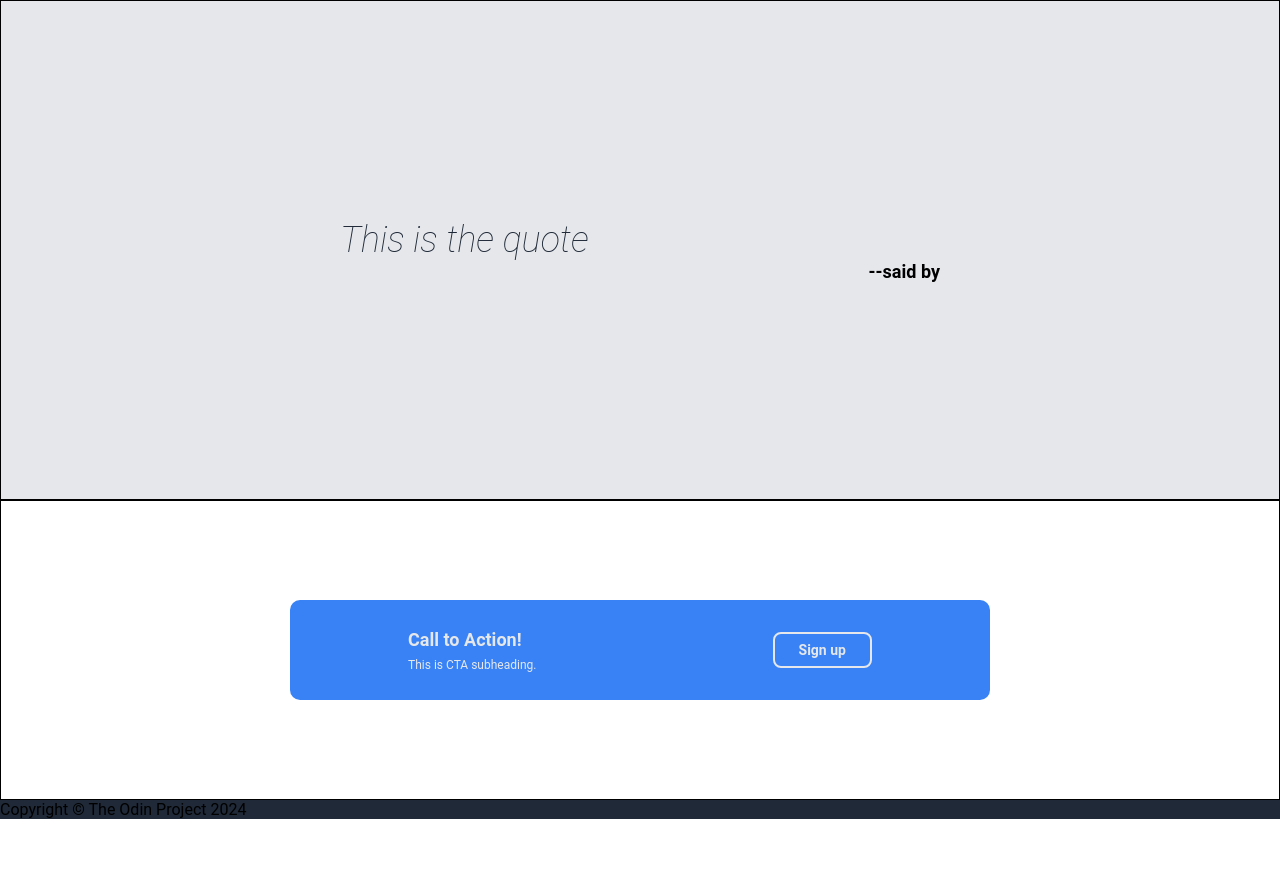
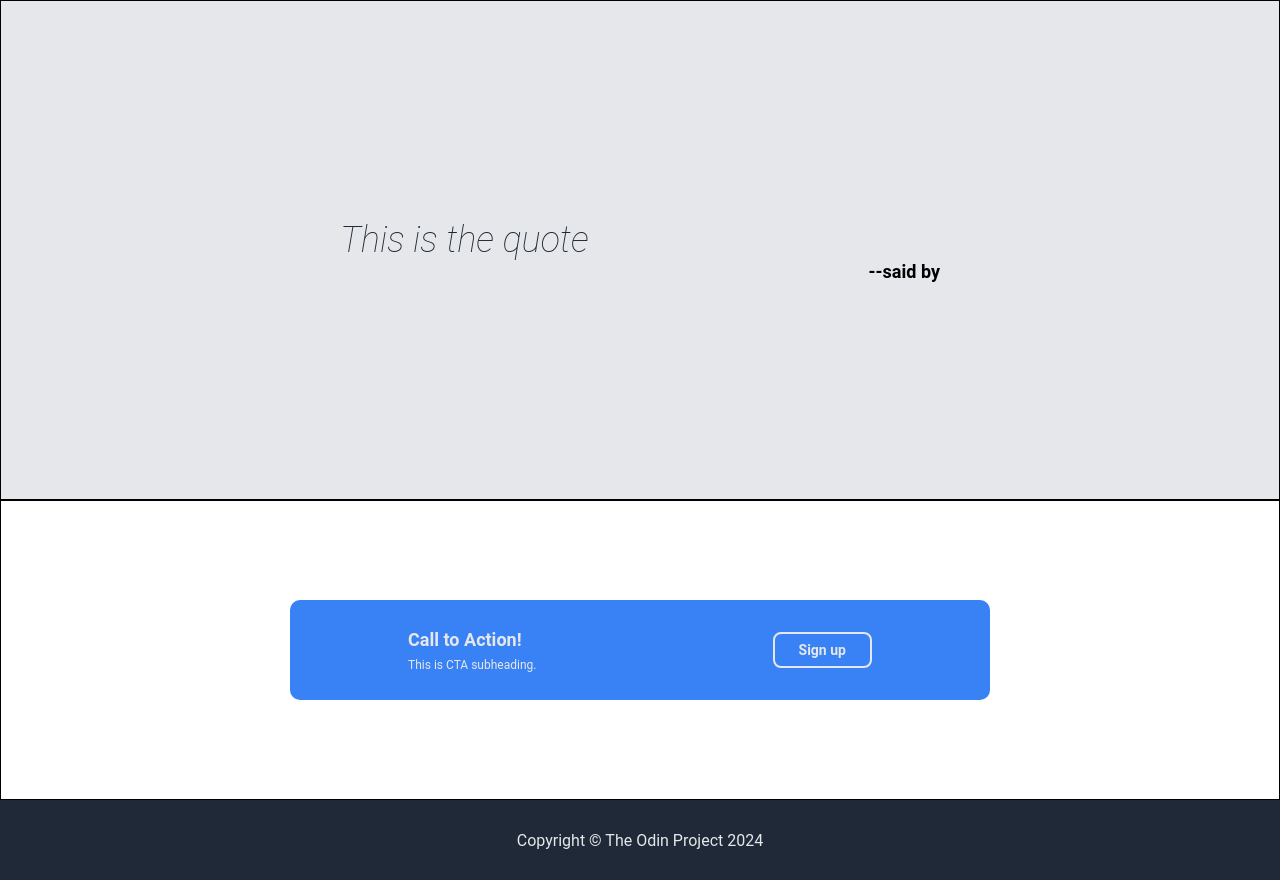
Before and after one commit to bhagyeshsp/top-landing-page, a plain HTML site: page index.html in a window 1280 px wide. Shown: the part 1060-1940 px from the top of the page. Before the commit the page ends 1879 px from the top, so only its background shows below. Drawn offline with Linux system fonts and the light colour scheme.

Commit message:
Complete footer styling

```diff
--- a/style.css
+++ b/style.css
@@ -211,3 +211,13 @@ ul {
     border-radius: 8px;
     border: 2px solid #E5E7EB;
 }
+
+/* .footer styling */
+
+.footer {
+    display: flex;
+    justify-content: center;
+    align-items: center;
+    height: 80px;
+    color: #E5E7EB;
+}
```
